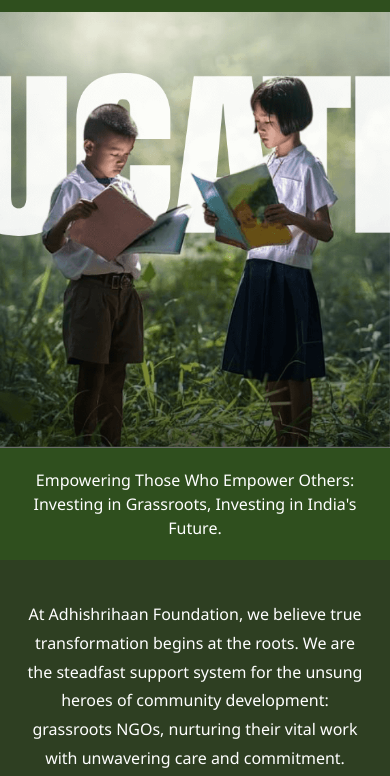
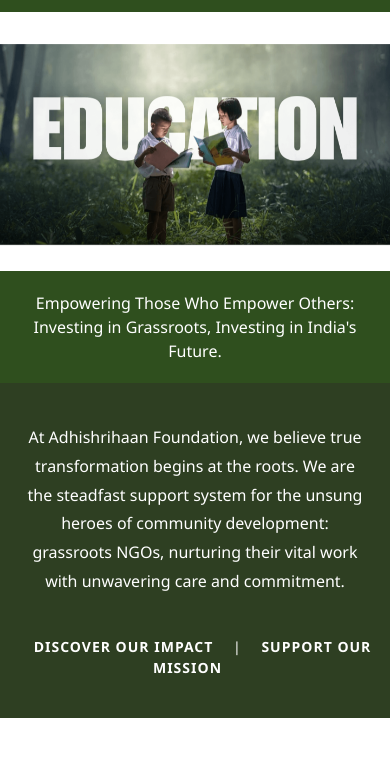
Before and after one commit to Khushboo127/Adhishrihaan-Assesment, a plain HTML site: page index.html in a window 390 px wide. Shown: the part 58-834 px from the top of the page. Drawn offline with nearby package versions, Linux system fonts and the light colour scheme.

Commit message:
final resposive mobile hero section

```diff
--- a/css/style.css
+++ b/css/style.css
@@ -173,12 +173,13 @@
 @media (max-width: 768px) {
 
     .hero-img {
-        height: 60vh;
+        height: 65vh;
         object-fit: cover;
+        position: relative;
     }
 
     .carousel-item {
-        height: 60vh;
+        height: 65vh;
     }
 
     .hero-title {
@@ -687,3 +688,25 @@
 .footer-links a:hover {
     opacity: 1;
 }
+
+/* FINAL MOBILE HERO */
+@media (max-width: 450px) {
+
+    .hero-section {
+        height: 39vh;
+        margin-bottom: 0;
+    }
+
+    .carousel,
+    .carousel-inner,
+    .carousel-item {
+        height: 48vh;
+        margin-bottom: 0;
+    }
+
+    .hero-img {
+        width: 100%;
+        height: 48vh;
+        object-fit: contain;
+    }
+}
```
